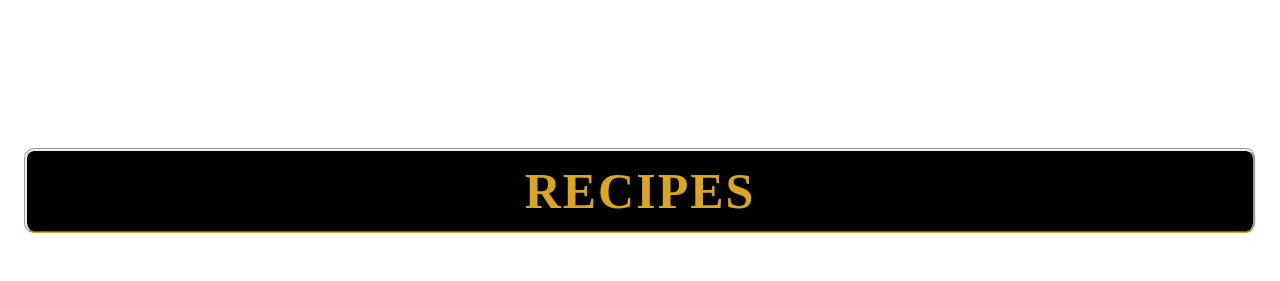
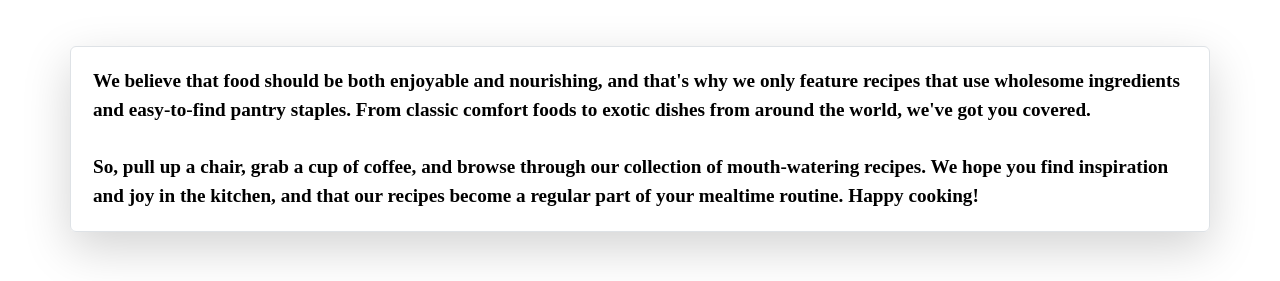
Before and after one commit to AAlfon/Group7-finalProject, a React (Create React App) app in the folder my-project/: page / in a window 1280 px wide. Shown: the part 1217-1498 px from the top of the page. Built offline with nearby package versions, Linux system fonts and the light colour scheme; no server answers; grey boxes are pictures that could not be loaded; a web font is replaced by a local one.

Commit message:
Update Home.jsx

```diff
--- a/my-project/src/pages/Home/Home.jsx
+++ b/my-project/src/pages/Home/Home.jsx
@@ -21,10 +21,6 @@ const Home = () => {
         <div className="container shadow-lg my-5 bg-transparent border rounded">
         <p className='blog-intro'>
           Welcome to our recipe blog website! Our goal is to provide you with a wide variety of delicious and easy-to-follow recipes that you can enjoy with your family and friends. Whether you're a seasoned cook or a beginner in the kitchen, we have something for everyone.
-          <br/><br/>
-          We believe that food should be both enjoyable and nourishing, and that's why we only feature recipes that use wholesome ingredients and easy-to-find pantry staples. From classic comfort foods to exotic dishes from around the world, we've got you covered.
-          <br/><br/>
-          So, pull up a chair, grab a cup of coffee, and browse through our collection of mouth-watering recipes. We hope you find inspiration and joy in the kitchen, and that our recipes become a regular part of your mealtime routine. Happy cooking!
         </p>
         </div>
 
@@ -38,6 +34,13 @@ const Home = () => {
       <div className='container-fluid introduction '>
 
         <h1 className="section-header">Introduction</h1>
+        <div className="container shadow-lg my-5 bg-transparent border rounded">
+        <p className='blog-intro'>
+          We believe that food should be both enjoyable and nourishing, and that's why we only feature recipes that use wholesome ingredients and easy-to-find pantry staples. From classic comfort foods to exotic dishes from around the world, we've got you covered.
+          <br/><br/>
+          So, pull up a chair, grab a cup of coffee, and browse through our collection of mouth-watering recipes. We hope you find inspiration and joy in the kitchen, and that our recipes become a regular part of your mealtime routine. Happy cooking!
+        </p>
+        </div>
 
 
       </div>
```
